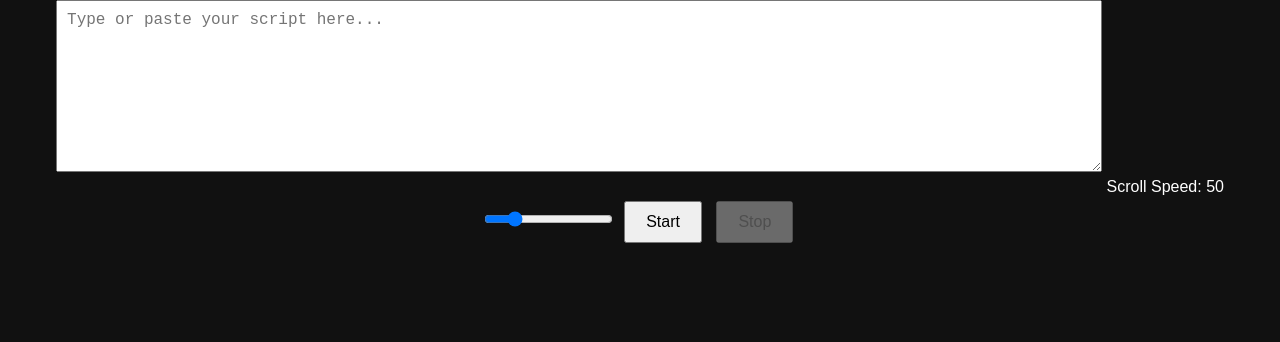
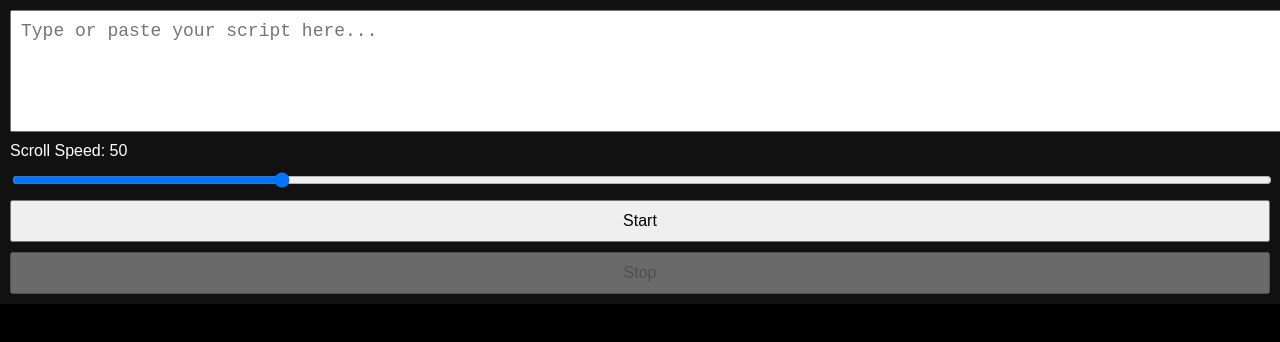
Before and after one commit to pee2000/Teleprompter-, a plain HTML site: page index.html in a window 1280 px wide. Drawn offline with Linux system fonts and the light colour scheme.

Commit message:
Update style.css

```diff
--- a/style.css
+++ b/style.css
@@ -1,49 +1,54 @@
 body {
+  margin: 0;
   font-family: Arial, sans-serif;
-  background-color: #111;
-  color: white;
-  margin: 0;
-  padding: 0;
-  text-align: center;
+  background: #000;
+  color: #fff;
+  height: 100vh;
+  display: flex;
+  flex-direction: column;
 }
 
-.container {
-  padding: 20px;
+.controls {
+  background: #111;
+  padding: 10px;
+  display: flex;
+  flex-direction: column;
+  gap: 10px;
 }
 
 textarea {
-  width: 80%;
-  height: 150px;
+  width: 100%;
+  height: 100px;
+  font-size: 18px;
   padding: 10px;
-  font-size: 16px;
-  margin-bottom: 20px;
 }
 
-.controls {
-  margin-bottom: 20px;
+label {
+  color: #fff;
+}
+
+input[type="range"] {
+  width: 100%;
 }
 
 button {
-  padding: 10px 20px;
-  margin: 5px;
+  padding: 10px;
   font-size: 16px;
   cursor: pointer;
 }
 
-.teleprompter {
+.prompter {
+  flex: 1;
+  overflow: hidden;
   position: relative;
-  width: 80%;
-  height: 300px;
-  margin: 0 auto;
-  overflow: hidden;
-  border: 2px solid #00f5d4;
-  background-color: #000;
+  background: #000;
 }
 
-#scriptContent {
+#scrollContent {
   position: absolute;
+  white-space: pre-wrap;
+  font-size: 32px;
+  line-height: 1.5;
   width: 100%;
-  font-size: 24px;
-  line-height: 1.6;
-  white-space: pre-wrap;
+  text-align: center;
 }
```
